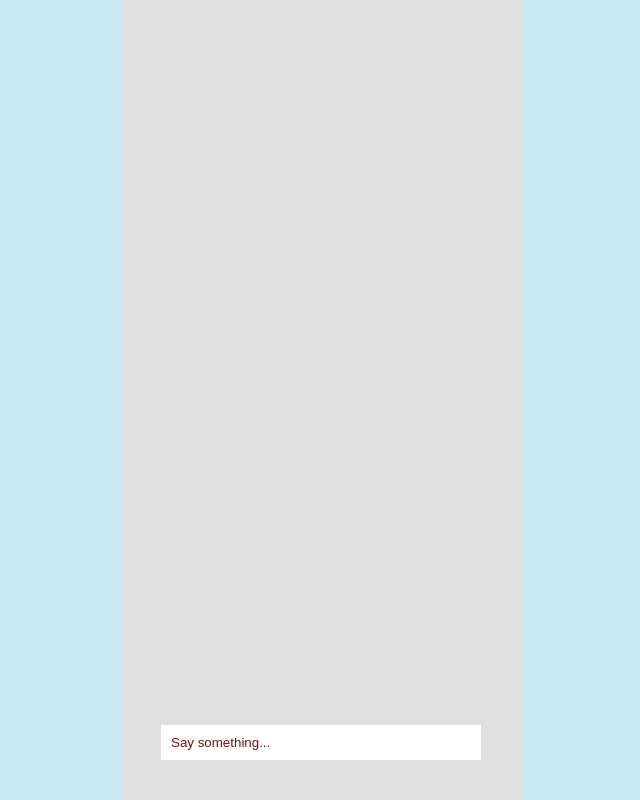
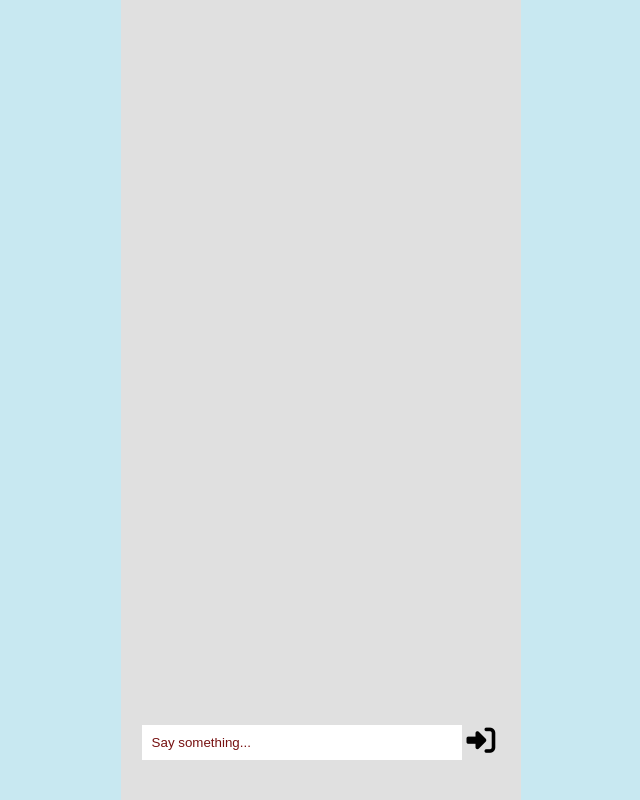
Before and after one commit to BarnabasAsha/Chatbot, a plain HTML site: page index.html in a window 1280 px wide. Shown: the whole page, without its empty margins (319-959 px from the left). Drawn offline with Linux system fonts and the light colour scheme.

Commit message:
Did some fixes

```diff
--- a/bot.js
+++ b/bot.js
@@ -115,8 +115,9 @@ const trigger = [
 
 document.addEventListener("DOMContentLoaded", () => {
     const inputField = document.getElementById("input")
-    inputField.addEventListener("keydown", function(e) {
-        if (e.code === "Enter") {
+    const submit = document.getElementById('submit')
+    submit.addEventListener("click", function(e) {
+        if (e) {
             let input = inputField.value;
             // document.getElementById("user").innerHTML = input;
             output(input);
--- a/index.html
+++ b/index.html
@@ -5,6 +5,7 @@
     <meta name="viewport" content="width=device-width, initial-scale=1.0">
     <title>Chatbot</title>
     <link rel="stylesheet" href="style.css">
+    <script src="https://kit.fontawesome.com/e9ba147832.js" crossorigin="anonymous"></script>
     <script src="bot.js"></script>
 </head>
 <body>
@@ -14,7 +15,8 @@
 
             </div>
             <div id="chat-input">
-                <input id="input" type="text" placeholder="Say something..." autocomplete="off"/></div>
+                <input id="input" type="text" placeholder="Say something..." autocomplete="off"/>
+            <span id="submit"><i class="fas fa-sign-in-alt"></i></span></div>
             </div>
         </section>
 
--- a/style.css
+++ b/style.css
@@ -47,7 +47,7 @@ main > .container{
 }
 
 #chat-area {
-    height: 90vh;
+    height: 80vh;
     overflow-y: scroll;
     overflow-x: hidden;
     scroll-padding: 0;
@@ -59,6 +59,14 @@ main > .container{
     padding: 10px;
     border: none;
     background: #fff;
+}
+
+#submit {
+    margin-left: 5px;
+    margin-right: 5px;
+    font-size: 1.8rem;
+    cursor: pointer;
+    color: #000;
 }
 
 #user {
```
